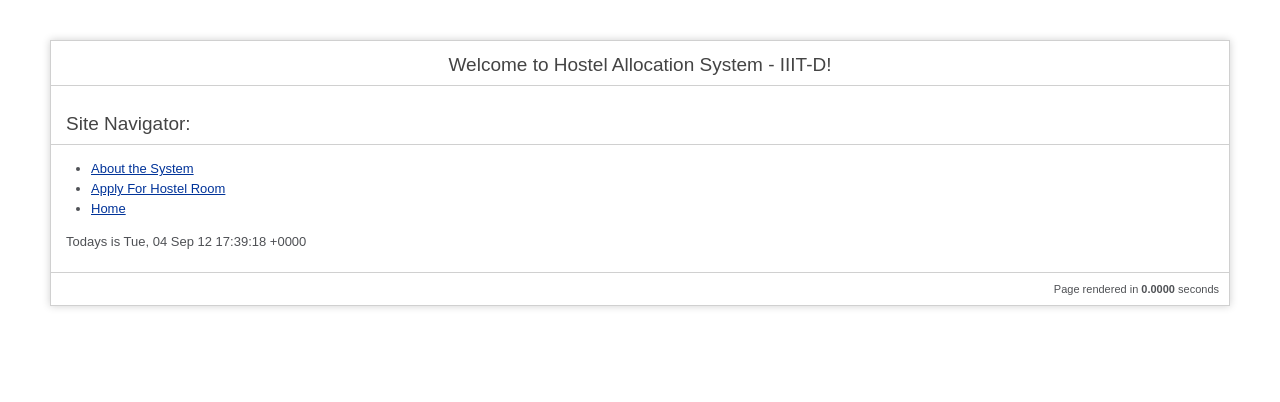
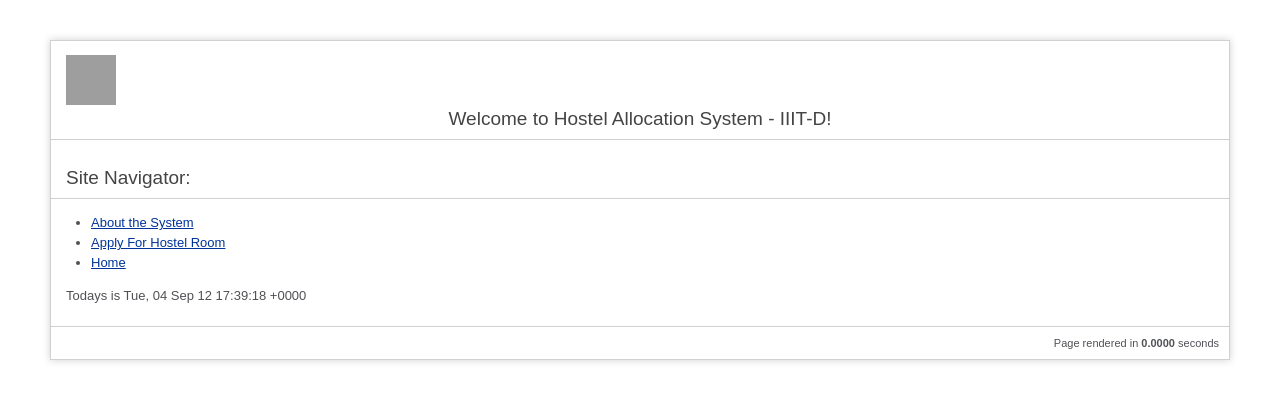
Before and after one commit to kumarsivarajan/cse300-group10, a CodeIgniter app: page /cse300-group10/ in a window 1280 px wide. Shown: the top 402 px of the page. Run offline with CodeIgniter, Linux system fonts and the light colour scheme; data that the repository does not hold is empty; grey boxes are pictures that could not be loaded.

Commit message:
logo added

```diff
--- a/application/views/about_us.php
+++ b/application/views/about_us.php
@@ -72,7 +72,7 @@
 <body>
 
 <div id="container">
-	<h1><center>Welcome to Hostel Allocation System - IIIT-D!<center></h1>
+	<h1><img src="http://img138.imageshack.us/img138/5863/hostel.png" height="50" width="50"><center>Welcome to Hostel Allocation System - IIIT-D!<center></h1>
 	<div><h2>About Us</h2></div>
 	<div id="text">
 		This site created under the Software Enginnering Project. The project members are - praneet, kunal, mayank, sushant, manik, aditya, anirudh, karan, raghav
--- a/application/views/welcome_message.php
+++ b/application/views/welcome_message.php
@@ -67,7 +67,8 @@
 <body>
 
 <div id="container">
-	<h1><center>Welcome to Hostel Allocation System - <?php echo $ins_name ?>!<center></h1>
+
+	<h1><img src="http://img138.imageshack.us/img138/5863/hostel.png" height="50" width="50"><center>Welcome to Hostel Allocation System - <?php echo $ins_name ?>!<center></h1>
 	<div id="nav"> <?php echo $content_navigation?> </div>
 	<div id="body">
 		<!-- <?php if(isset($cust_msg)):?>
```
